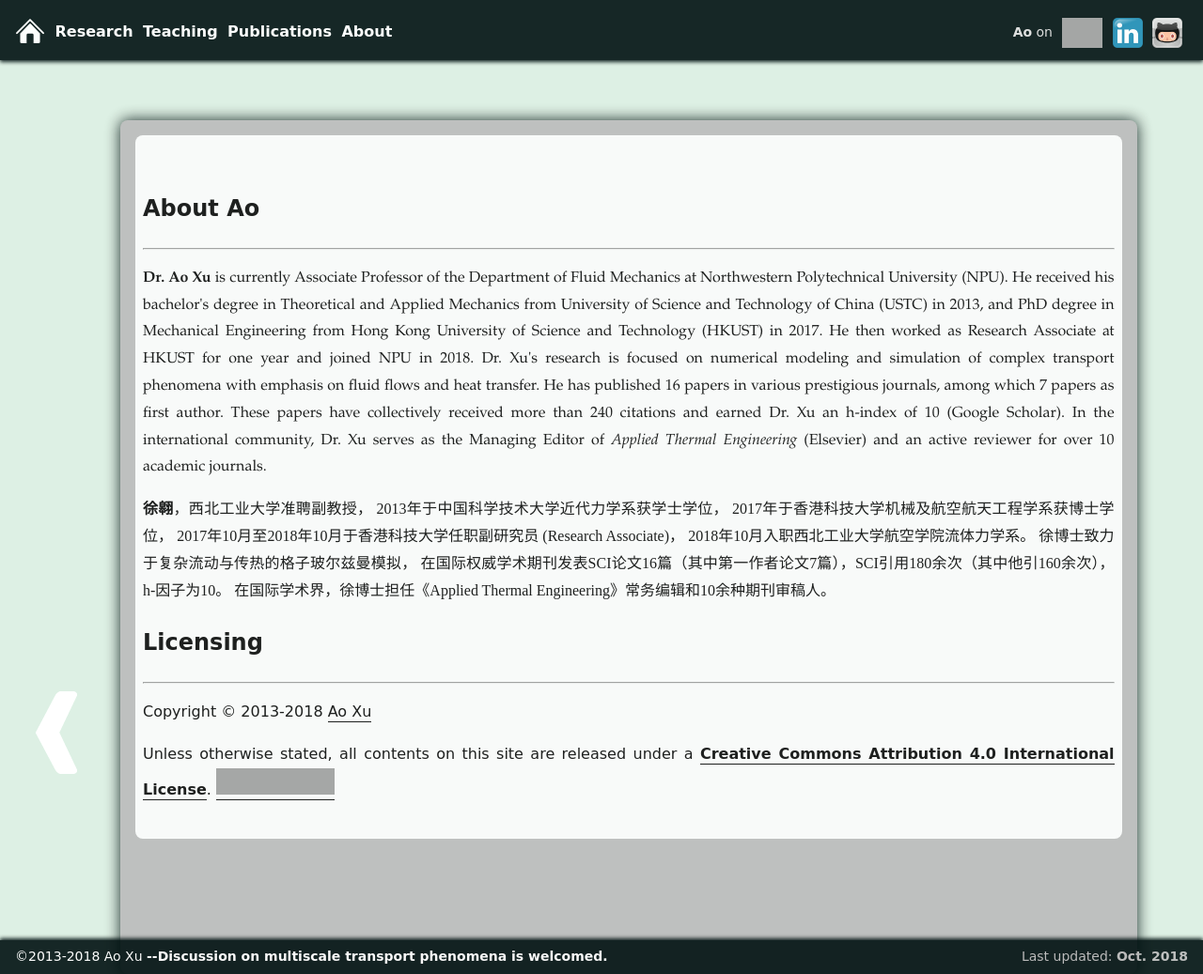
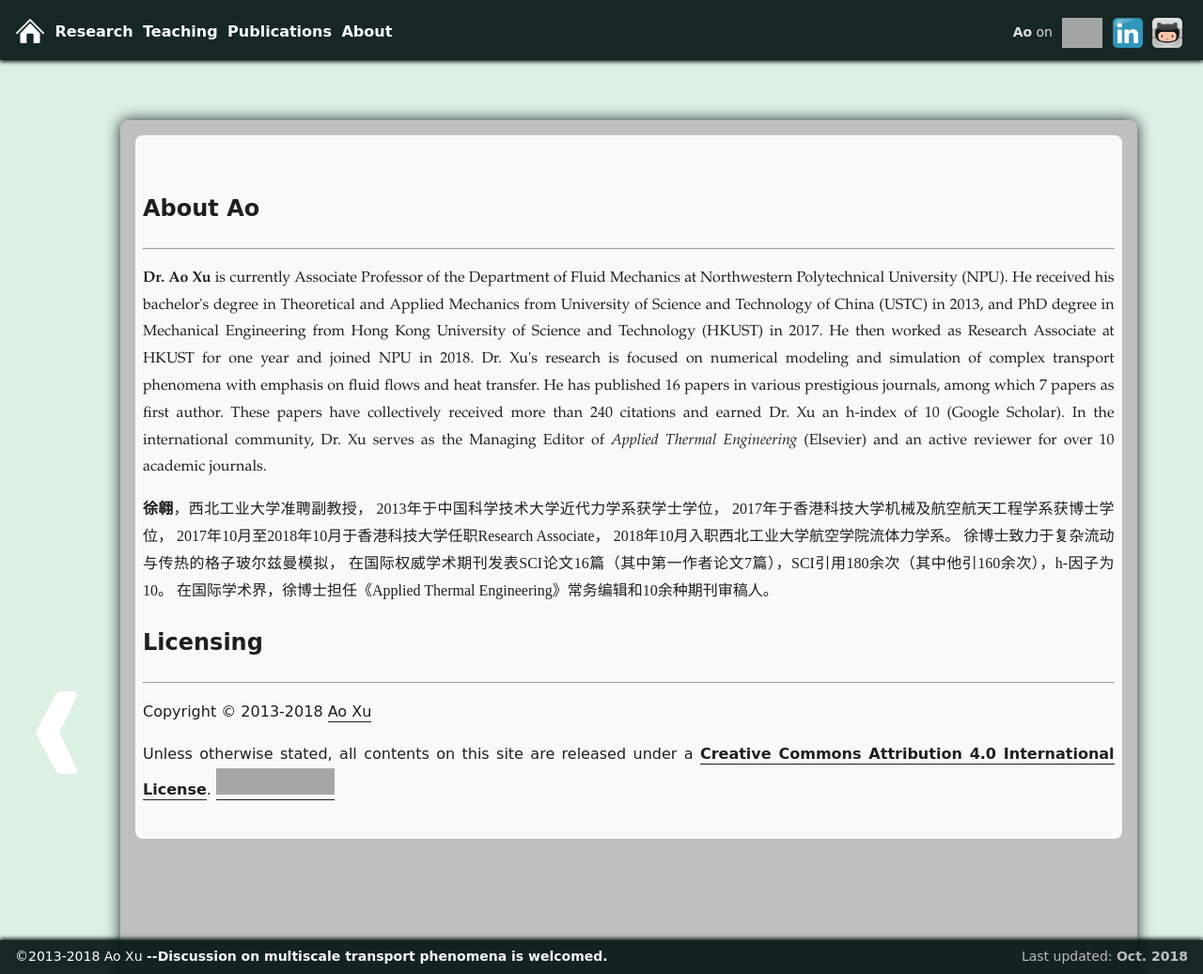
Before and after one commit to xuaoxiqi/xuaoxiqi.github.io, a Jekyll site: the page built from about.html, in a window 1280 px wide and 1037 px high. Shown: the whole window at 94% size. Built offline with Jekyll 4.4.1, drawn with Linux system fonts in a browser that asks for light colours; some web fonts are replaced; grey boxes are pictures that could not be loaded.

Commit message:
minnor edit

```diff
--- a/about.html
+++ b/about.html
@@ -29,7 +29,7 @@ In the international community, Dr. Xu serves as the Managing Editor of <i>Appli
 <p style="text-align:justify;font-family:FangSong" ><strong>徐翱</strong>，西北工业大学准聘副教授，
 2013年于中国科学技术大学近代力学系获学士学位，
 2017年于香港科技大学机械及航空航天工程学系获博士学位，
-2017年10月至2018年10月于香港科技大学任职副研究员 (Research Associate)，
+2017年10月至2018年10月于香港科技大学任职Research Associate，
 2018年10月入职西北工业大学航空学院流体力学系。
 徐博士致力于复杂流动与传热的格子玻尔兹曼模拟，
 在国际权威学术期刊发表SCI论文16篇（其中第一作者论文7篇），SCI引用180余次（其中他引160余次），h-因子为10。
```
